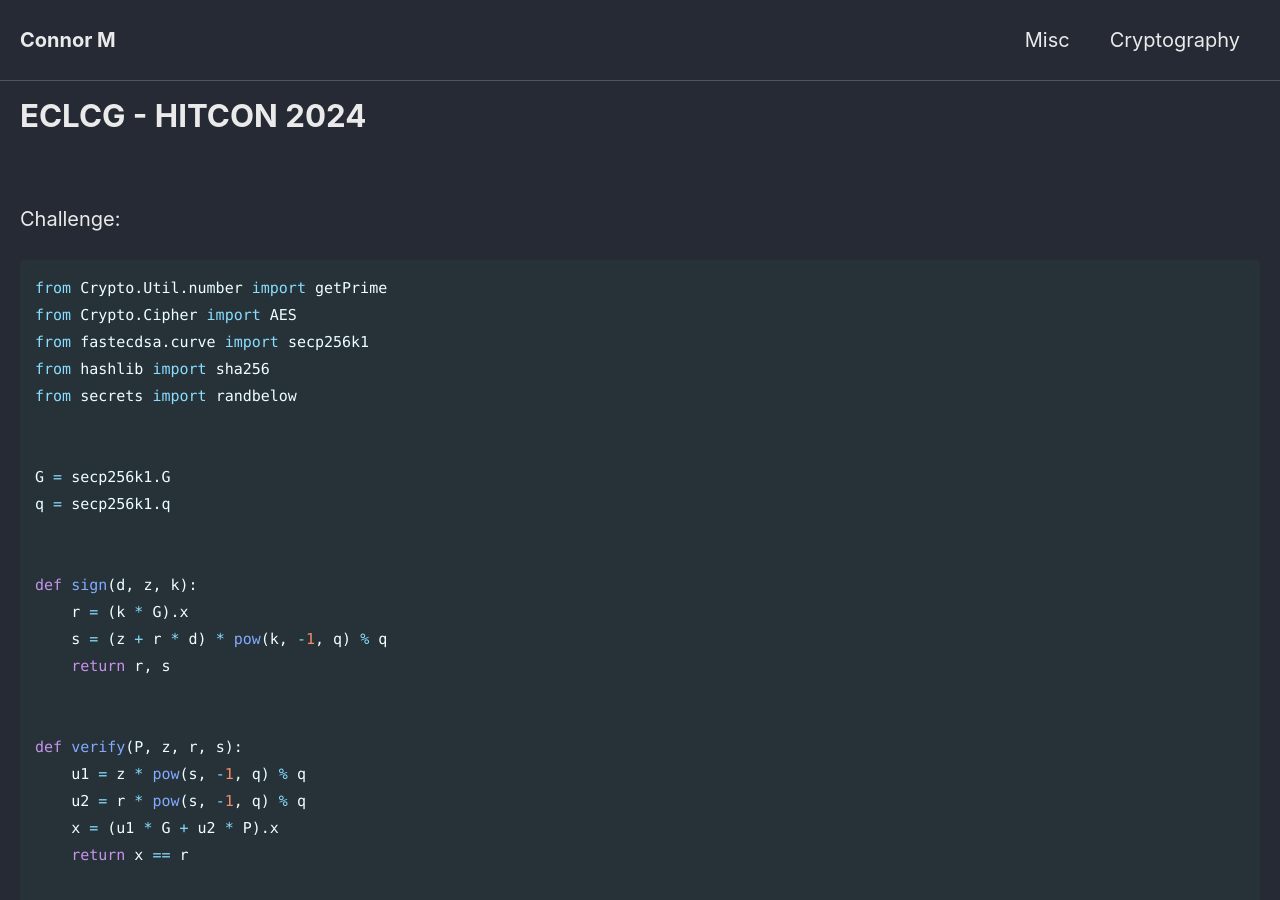
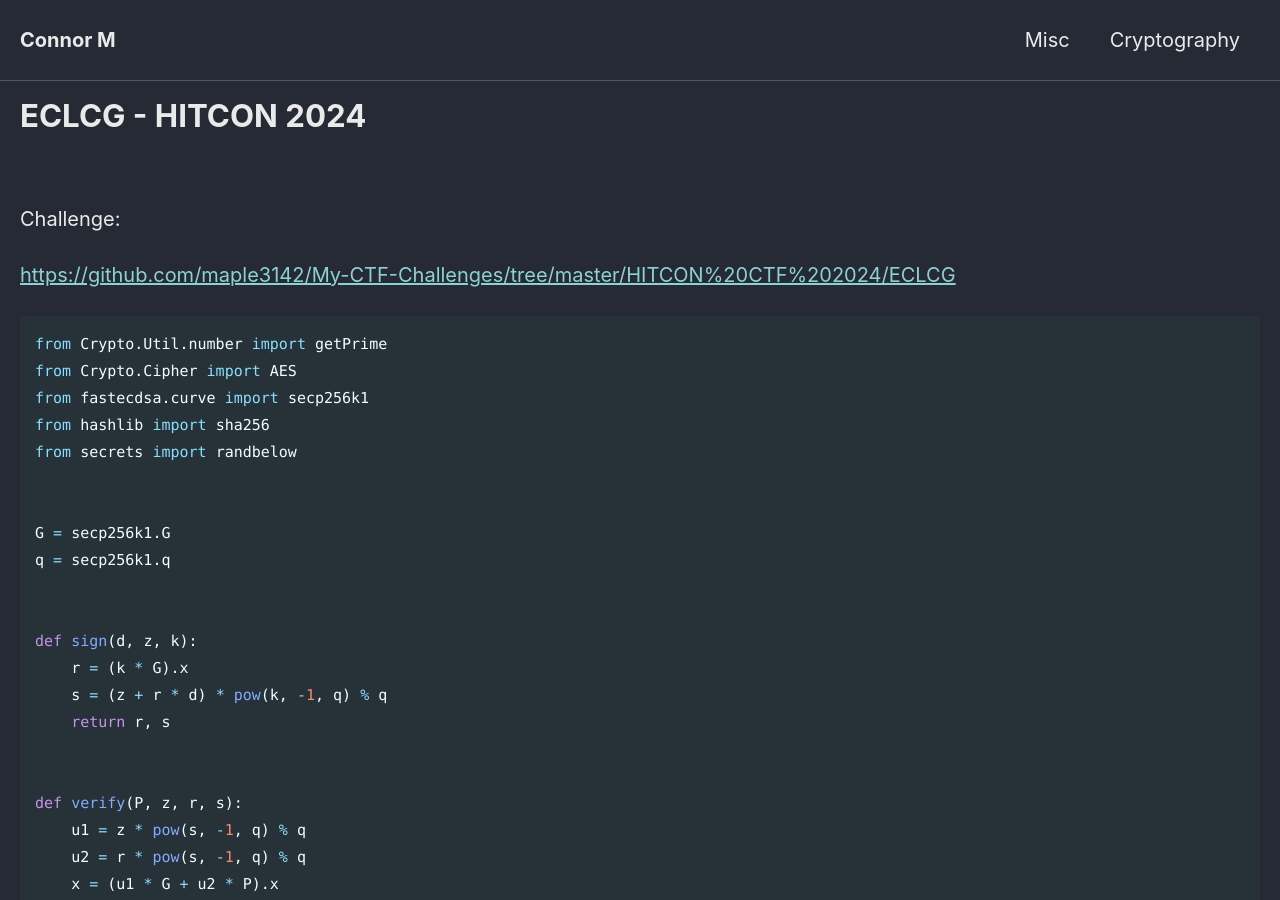
Before and after one commit to Connor-McCartney/Connor-McCartney.github.io, a Jekyll site: the page built from _pages/cryptography/ecc/ECLCG-HITCON-2024.md, in a window 1280 px wide and 900 px high. Built offline with Jekyll 4.4.1, drawn with Linux system fonts in a browser that asks for light colours; cached includes are drawn as plain includes.

Commit message:
Update ECLCG-HITCON-2024.md

````diff
--- a/_pages/cryptography/ecc/ECLCG-HITCON-2024.md
+++ b/_pages/cryptography/ecc/ECLCG-HITCON-2024.md
@@ -6,6 +6,8 @@ title: ECLCG - HITCON 2024
 <br>
 
 Challenge:
+
+<https://github.com/maple3142/My-CTF-Challenges/tree/master/HITCON%20CTF%202024/ECLCG>
 
 ```python
 from Crypto.Util.number import getPrime
````
